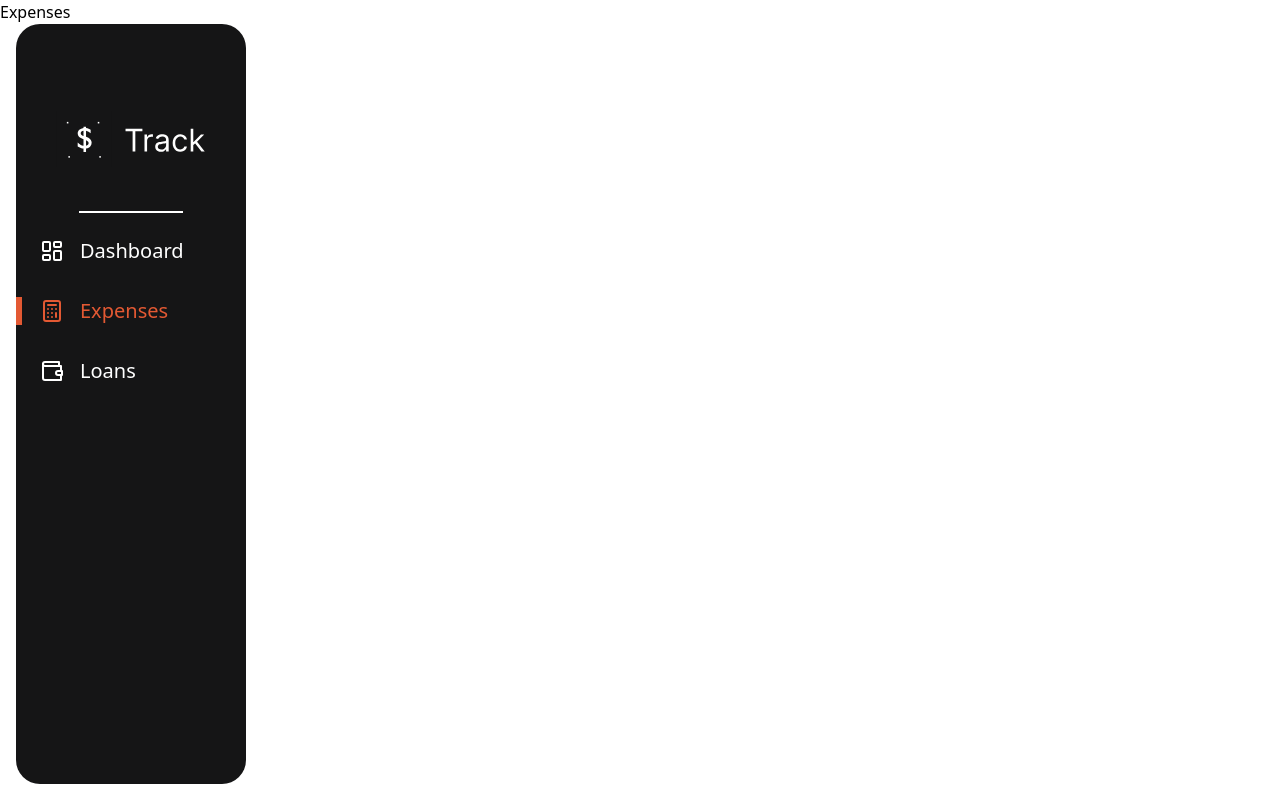
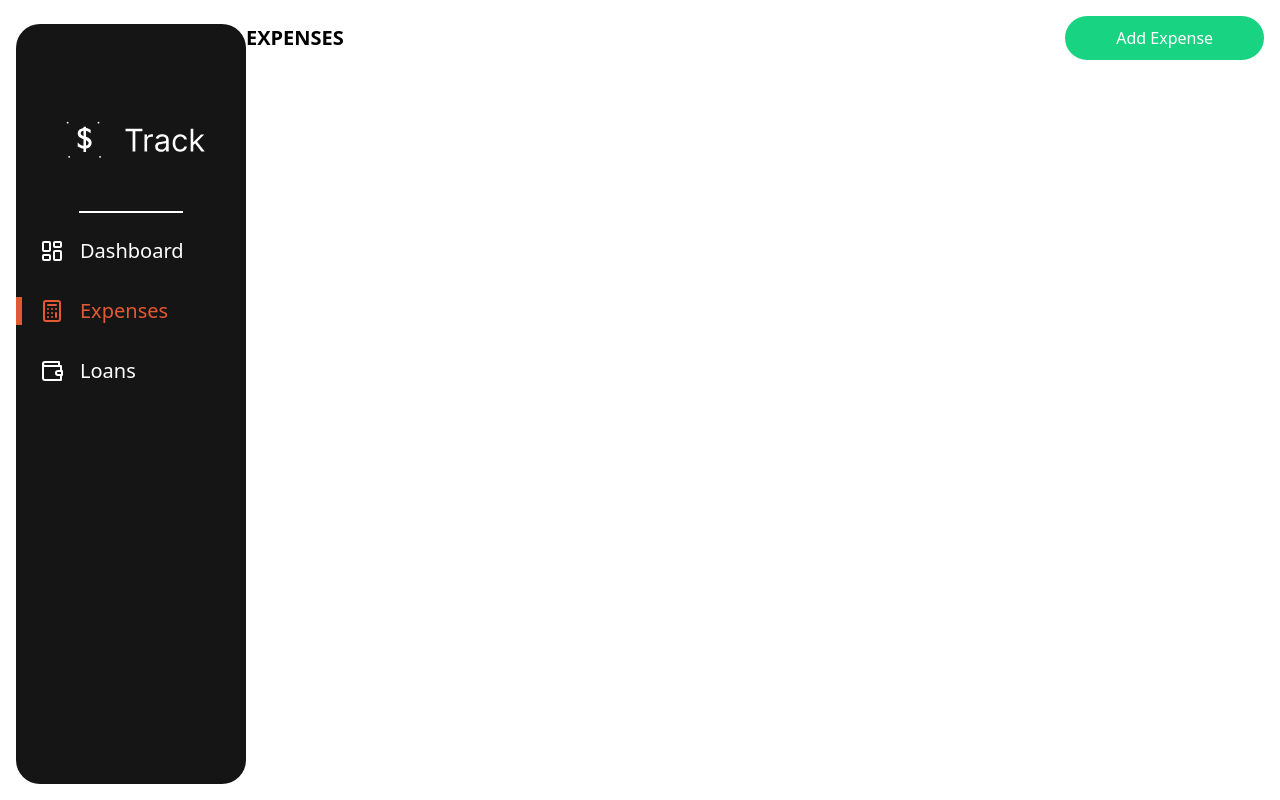
Before and after one commit to PutTheTrust/expense-frontend, a React (Vite) app: page /expenses in a window 1280 px wide. Built offline with nearby package versions, Linux system fonts and the light colour scheme.

Commit message:
add: custom button

```diff
--- /dev/null
+++ b/src/components/button.tsx
@@ -0,0 +1,17 @@
+interface ButtonProps {
+  text: string;
+  onclick: () => void;
+}
+
+const Button: React.FC<ButtonProps> = ({ text, onclick }) => {
+  return (
+    <button
+      className="bg-custom-green rounded-full h-[44px] px-[5%] text-white"
+      onClick={onclick}
+    >
+      {text}
+    </button>
+  );
+};
+
+export default Button;
--- a/src/pages/expenses.tsx
+++ b/src/pages/expenses.tsx
@@ -1,3 +1,4 @@
+import Button from "../components/button";
 import MobileNav from "../components/mobile-nav";
 import Sidebar from "../components/sidebar";
 
@@ -6,7 +7,12 @@ const Expenses = () => {
     <div>
       <Sidebar />
       <MobileNav />
-      Expenses
+      <div className="md:ml-[246px] mx-4">
+        <div className="flex items-center justify-between mt-4">
+          <h1 className="font-bold text-xl">EXPENSES</h1>
+          <Button text="Add Expense" onclick={() => {}} />
+        </div>
+      </div>
     </div>
   );
 };
--- a/tailwind.config.js
+++ b/tailwind.config.js
@@ -6,6 +6,7 @@ export default {
       colors: {
         dark: "#151516",
         active: "#E35933",
+        "custom-green": "#17D382",
       },
     },
   },
```
